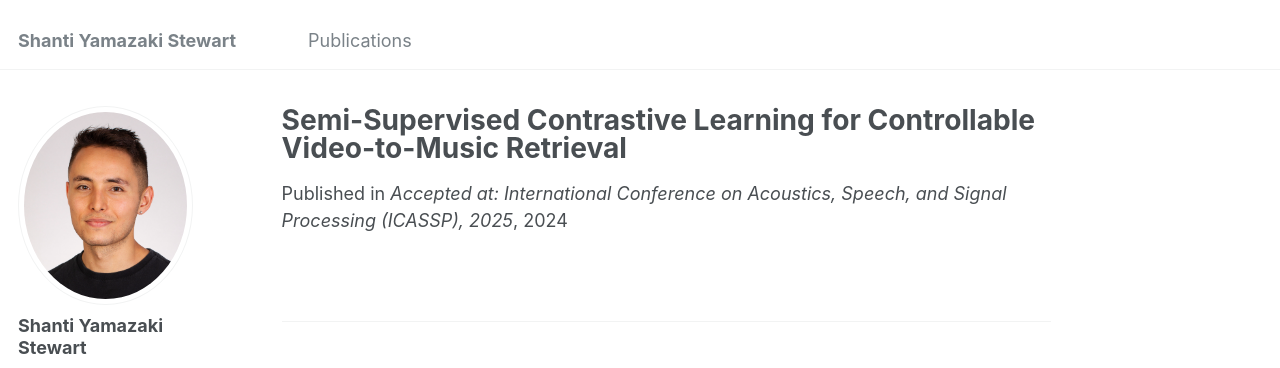
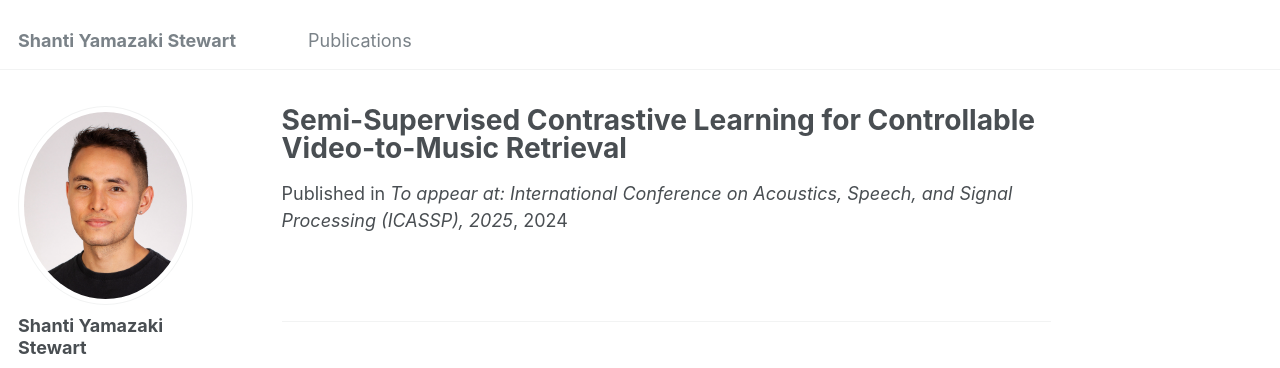
Before and after one commit to shantistewart/shantistewart.github.io, a Jekyll site: the page built from _publications/controlmvr.md, in a window 1280 px wide and 922 px high. Shown: the top 368 px of the window. Built offline with Jekyll 4.4.1, drawn with Linux system fonts in a browser that asks for light colours; some web fonts are replaced.

Commit message:
Move Control-MVR to Conference Publications.

```diff
--- a/_publications/controlmvr.md
+++ b/_publications/controlmvr.md
@@ -4,8 +4,8 @@ collection: publications
 permalink: /publication/controlmvr
 authors: "<u>Shanti Stewart</u>, Gouthaman KV, Lie Lu, Andrea Fanelli"
 date: 2024-12-08
-venue: ["Accepted at: International Conference on Acoustics, Speech, and Signal Processing (ICASSP), 2025"]
+venue: ["To appear at: International Conference on Acoustics, Speech, and Signal Processing (ICASSP), 2025"]
 paperurl: "https://arxiv.org/abs/2412.05831"
 # code:
-pub_status: "preprint"
+pub_status: "conference"
 ---
```
Also changed, not shown: _pages/publications.md (+0 -7 lines).
